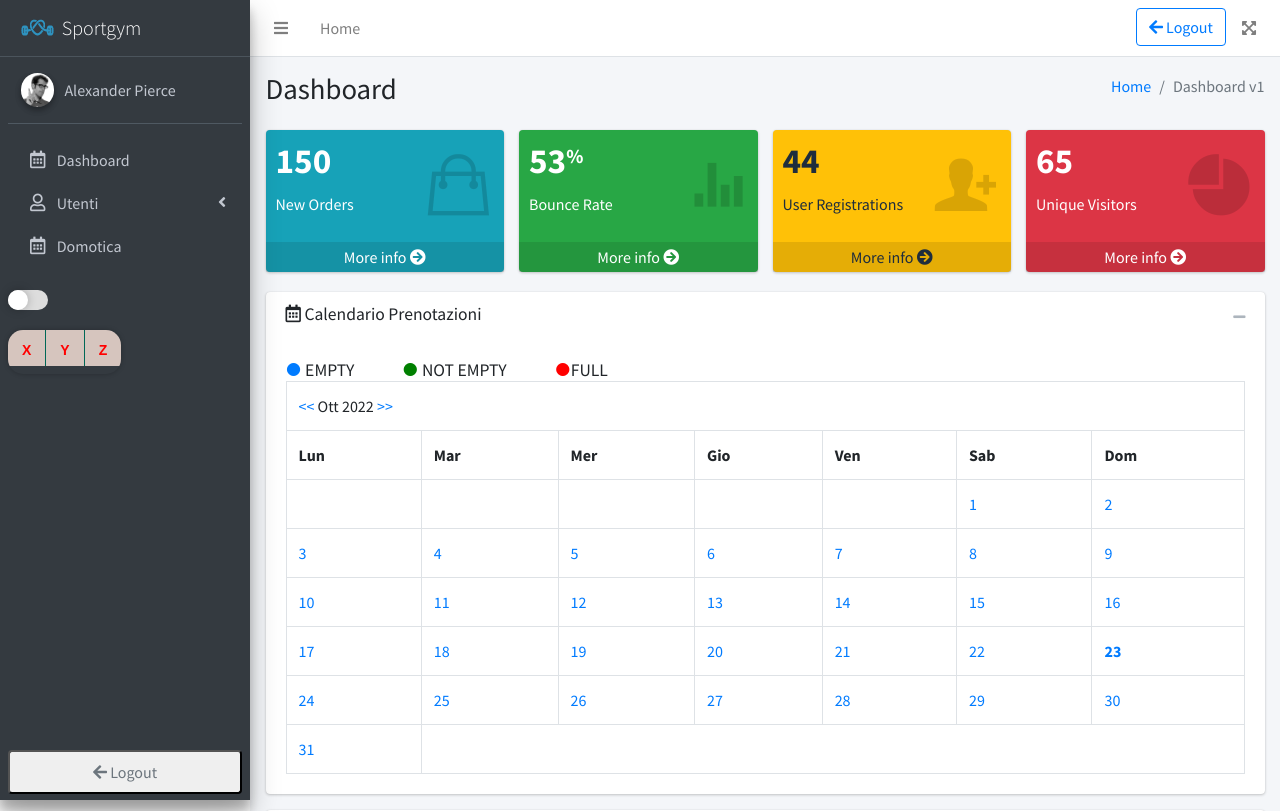
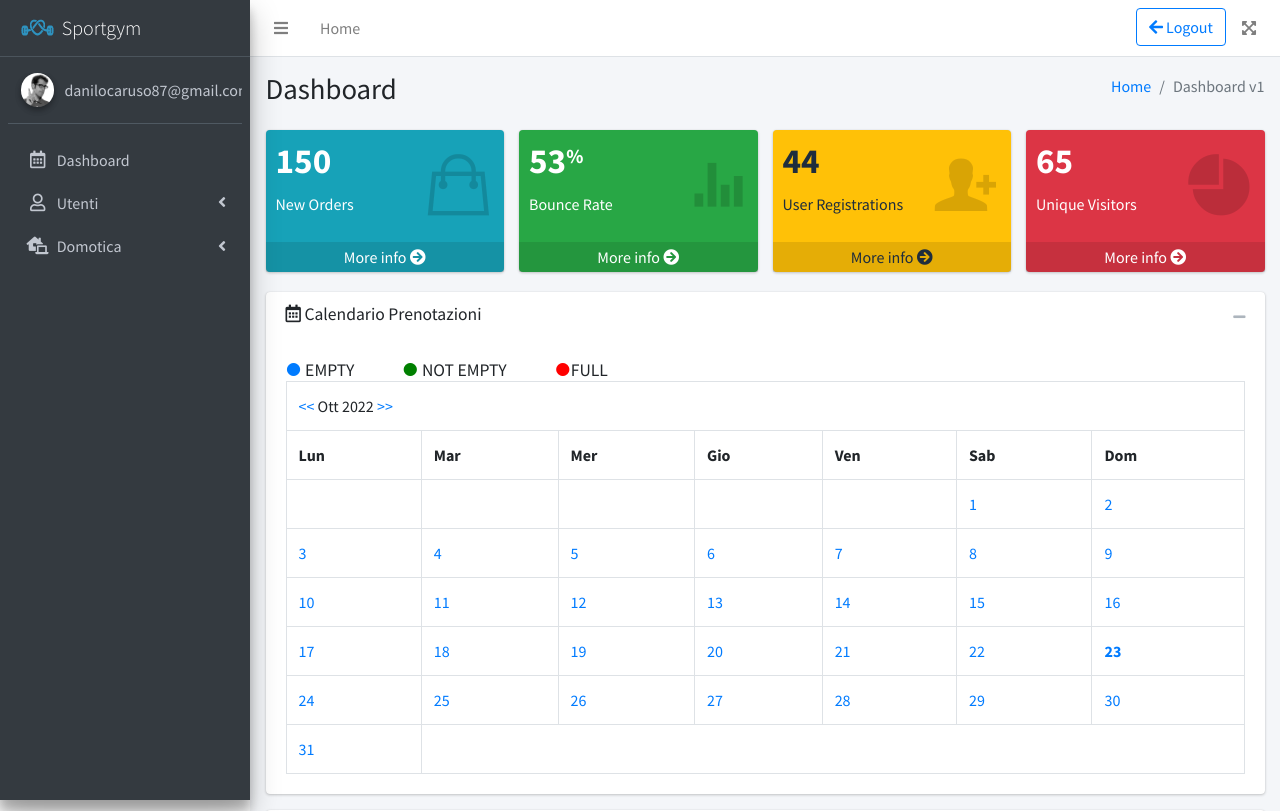
Before and after one commit to JackF007/Gestione_Palestra_Battle_CADMO, a PHP site: page /dashboard.php in a window 1280 px wide. Shown: the top 811 px of the page. Run offline with PHP 8.4, Linux system fonts and the light colour scheme; a user stored in the database is signed in; data comes from the database, SQL or seed files in the repository; some libraries are stand-ins or nearby versions.

Commit message:
tolgo bottone logout  da sidebar add icone e metto domotica in sotto lista - add mail di log in sidebar

```diff
--- a/dashboard.php
+++ b/dashboard.php
@@ -15,7 +15,7 @@ if (!(isset($_SESSION['session_id']))) {
     header("location:profile.php");
 }
 
-
+$mail_log= $_SESSION['session_email'];
 ?>
 <!DOCTYPE html>
 <html lang="en">
--- a/sidebar.php
+++ b/sidebar.php
@@ -8,7 +8,7 @@
   <link rel="stylesheet" href="./dist/css/custom.css">
   <aside class="main-sidebar sidebar-dark-primary elevation-4">
 
-      <div style="max-height:100%; margin-bottom:-50px;">
+
       <a href="dashboard.php" class="brand-link">
           <img src="./dist/img/logo.png" alt="Logo" class="brand-image " style="opacity: .8;margin-top: 6px;">
 
@@ -22,7 +22,7 @@
                   <img src="./dist/img/user2-160x160.jpg" class="img-circle elevation-2" alt="User Image">
               </div>
               <div class="info">
-                      <a href="#" class="d-block">Alexander Pierce</a>
+                  <a href="#" class="d-block"><?php echo $mail_log?></a>
               </div>
           </div>
 
@@ -62,7 +62,7 @@
                                 echo "<a href=\"utenti.php\" class=\"nav-link active\">";
                             } else echo "<a href=\"utenti.php\" class=\"nav-link\">";
                             ?>
-                              <i class="far fa-sharp fa-solid fa-magnifying-glass nav-icon"></i>
+                          <i class="nav-icon fa fa-solid fa-address-book"></i>
                           <p>Ricerca Utente</p>
                           </a>
                       </li>
@@ -72,7 +72,7 @@
                             } else echo "<a href=\"register.php\" class=\"nav-link\">";
                             ?>
 
-                              <i class="far fa-solid fa-magnifying-glass-plus nav-icon"></i>
+                          <i class="nav-icon far fa fa-user-plus"></i>
                           <p>Aggiungi Utente</p>
                           </a>
                       </li>
@@ -80,23 +80,25 @@
                   </li>
 
                   <li class="nav-item">
-                          <a href="dashboard.php" class="nav-link">
-                              <i class="nav-icon far fa-calendar-alt"></i>
+
+                      <a href="#" class="nav-link">
+                          <i class="nav-icon fas fa-laptop-house"></i>
+
                           <p>
                               Domotica
+                              <i class="fas fa-angle-left right"></i>
                           </p>
                       </a>
-                          </li>
-
-                  </ul>
-
+                      <ul class="nav nav-treeview">
+                          <li class="nav-item">
                               <div id="comandoN1">
                                   <label class="toggle" for="myToggle">
                                       <input class="toggle__input" type="checkbox" id="myToggle">
                                       <div class="toggle__fill"></div>
                                   </label>
                               </div>
-
+                          </li>
+                          <li class="nav-item">
                               <div class="comandoN2">
                                   <input class="radio__input" type="radio" value="option1" name="radio" id="radio1">
                                   <label class="radio__label" for="radio1">X</label>
@@ -105,6 +107,16 @@
                                   <input class="radio__input" type="radio" value="option3" name="radio" id="radio3">
                                   <label class="radio__label" for="radio3">Z</label>
                               </div>
+                          </li>
+                      </ul>
+                  </li>
+
+
+
+
+
+              </ul>
+
 
           </nav>
 
@@ -116,23 +128,6 @@
       <!-- /.sidebar -->
 
 
-      </div>
-      <div style="max-height:50px" class="sidebar">
-          <ul class="nav nav-pills nav-sidebar flex-column" data-widget="treeview" role="menu" data-accordion="false">
-              <!-- Add icons to the links using the .nav-icon class
-               with font-awesome or any other icon font library -->
 
 
-              <li class="nav-item">
-                  <button onclick=logout() class="nav-link">
-
-                      <i class=" far fa fa-solid fa-arrow-left"></i>
-                      <p>
-                          Logout
-                      </p>
-                  </button>
-              </li>
-
-          </ul>
-      </div>
   </aside>
```
Lines whose indentation alone changed are shown as unchanged.
